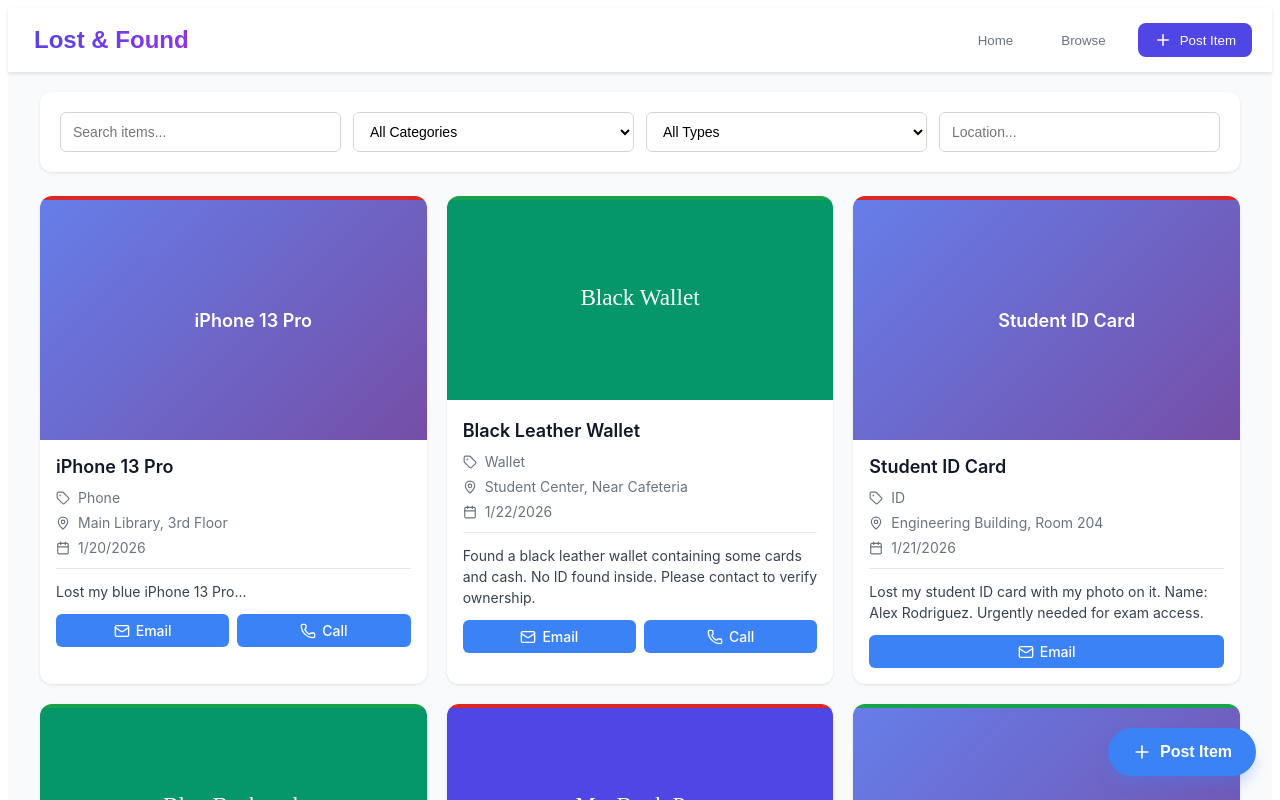
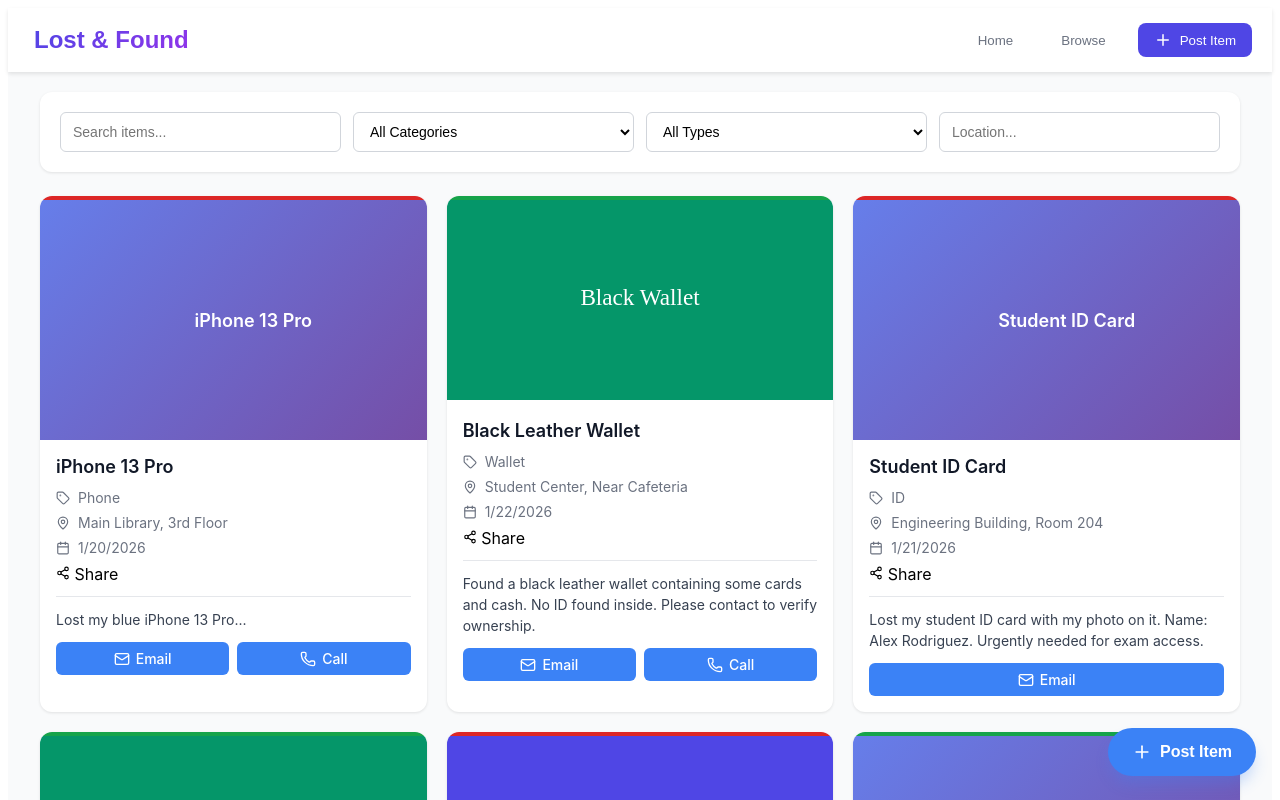
Before and after one commit to JASWITHA-ATHIPATLA/Lost-Found, a React (Vite) app: page / in a window 1280 px wide. Both pictures are taken after a click on the button "Post an Item". Shown: the top 800 px of the page. Built offline with nearby package versions, Linux system fonts and the light colour scheme.

Commit message:
Lost&Found

```diff
--- a/src/components/ItemCard.jsx
+++ b/src/components/ItemCard.jsx
@@ -1,6 +1,14 @@
 import React from "react";
 import styled from "styled-components";
-import { Phone, Mail, MapPin, Calendar, Tag, Search } from "lucide-react";
+import {
+  Phone,
+  Mail,
+  MapPin,
+  Calendar,
+  Tag,
+  Search,
+  Share2Icon,
+} from "lucide-react";
 
 const ItemsGrid = styled.div`
   display: grid;
@@ -13,7 +21,9 @@ const ItemCard = styled.div`
   border-radius: 12px;
   overflow: hidden;
   box-shadow: 0 1px 3px rgba(0, 0, 0, 0.1);
-  transition: transform 0.2s, box-shadow 0.2s;
+  transition:
+    transform 0.2s,
+    box-shadow 0.2s;
 
   &:hover {
     transform: translateY(-4px);
@@ -115,7 +125,7 @@ const EmptyState = styled.div`
   }
 `;
 
-const ItemCards = ({ items }) => {
+function ItemCards({ items, shareTo }) {
   if (items.length === 0) {
     return (
       <EmptyState>
@@ -124,6 +134,18 @@ const ItemCards = ({ items }) => {
       </EmptyState>
     );
   }
+  function shareTo() {
+  console.log("Share clicked"); // 👀 must appear
+
+  const pageUrl = window.location.href;
+  const shareText = "Help Us To Find Items";
+
+  const whatsappAPI =
+    "https://wa.me/?text=" +
+    encodeURIComponent(`${shareText} ${pageUrl}`);
+
+  window.open(whatsappAPI, "_blank");
+}
 
   return (
     <ItemsGrid>
@@ -146,9 +168,13 @@ const ItemCards = ({ items }) => {
               <MapPin size={14} /> {item.location}
             </p>
             <p>
-              <Calendar size={14} />{" "}
-              {new Date(item.date).toLocaleDateString()}
+              <Calendar size={14} /> {new Date(item.date).toLocaleDateString()}
             </p>
+            <div onClick={()=>shareTo(item)} className="share-btn">
+              <Share2Icon size={14} />
+              <span> Share</span>
+            </div>
+
             <p className="desc">{item.description}</p>
 
             <ContactSection>
@@ -166,6 +192,6 @@ const ItemCards = ({ items }) => {
       ))}
     </ItemsGrid>
   );
-};
+}
 
 export default ItemCards;
```
